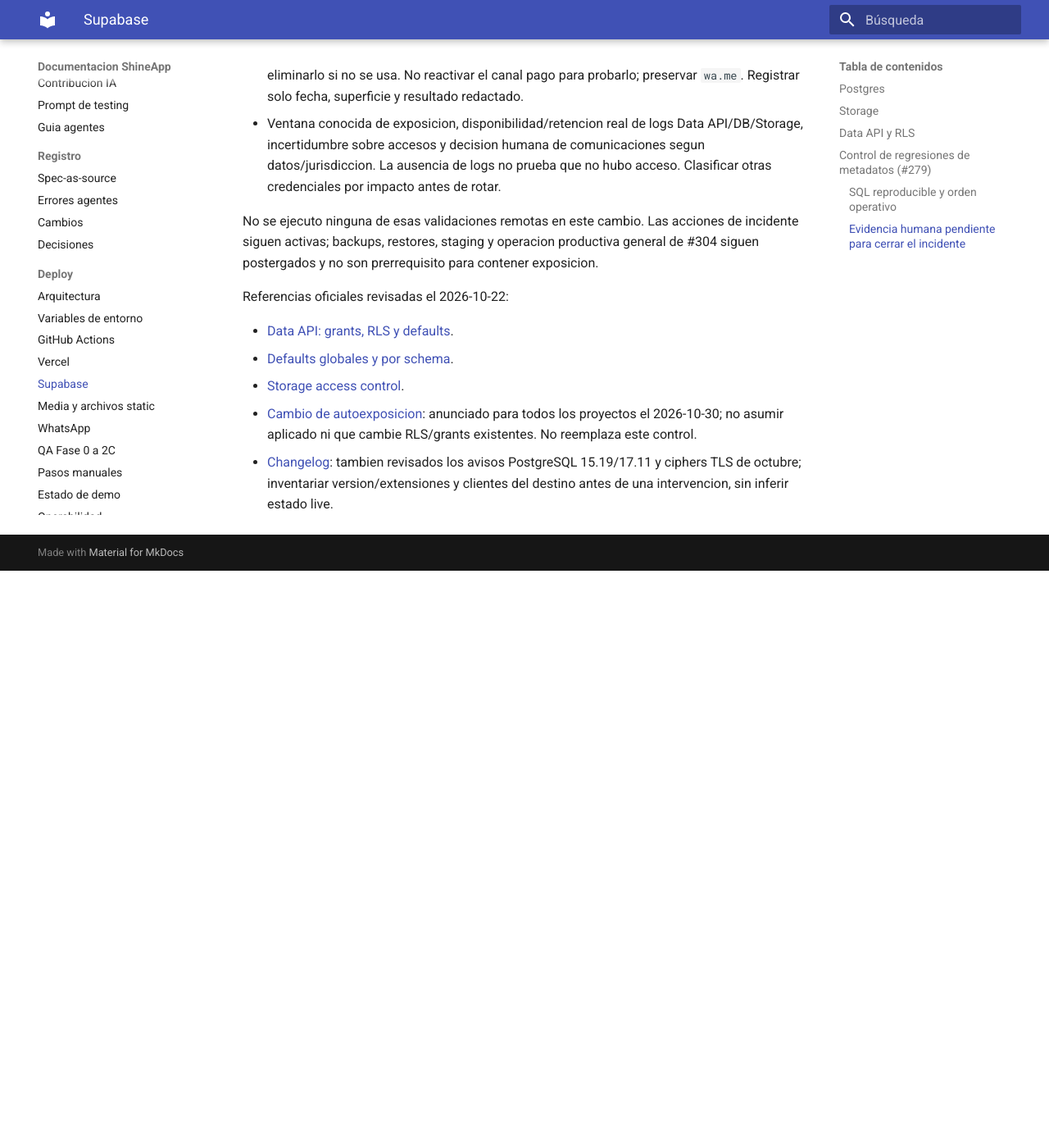
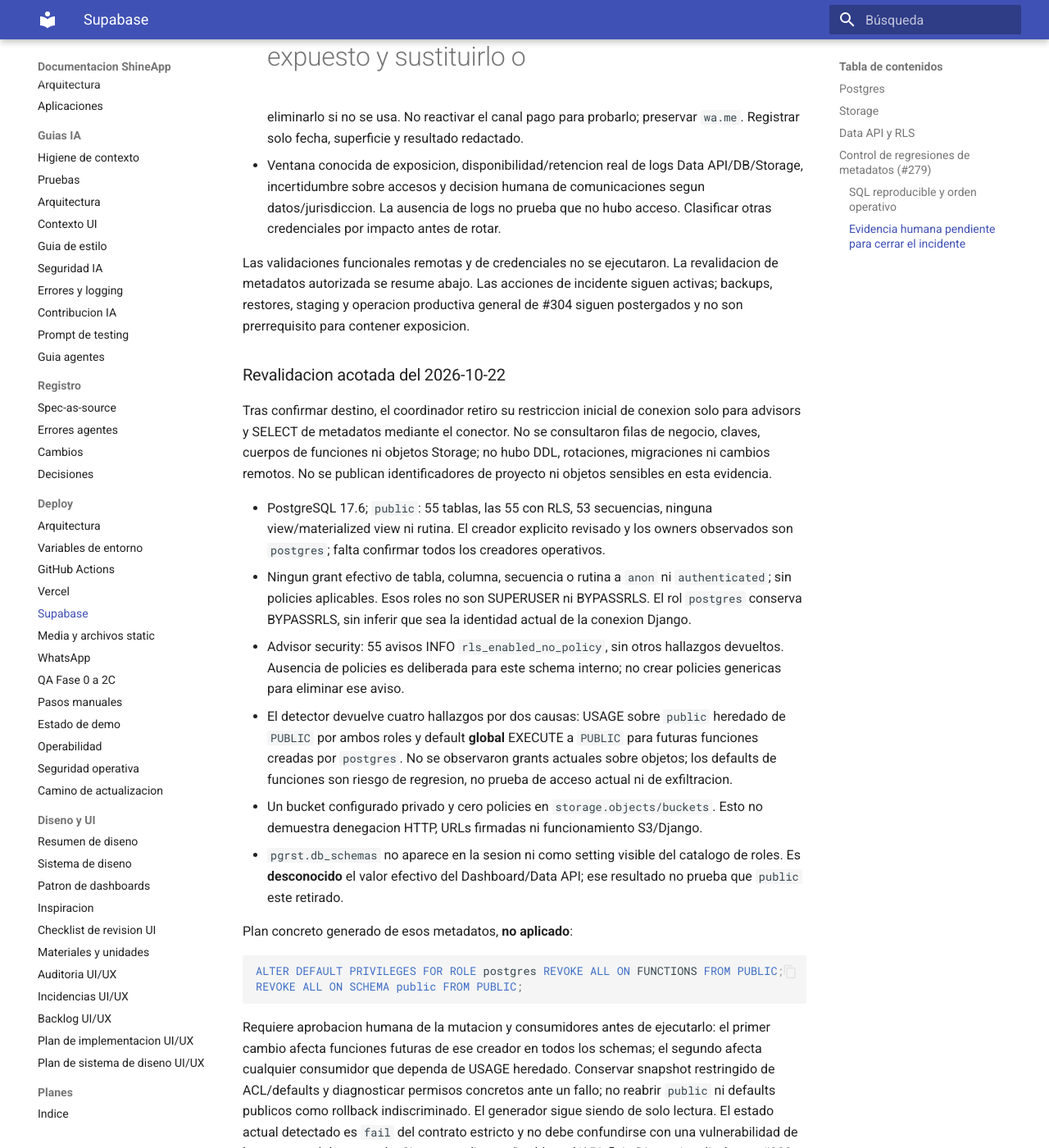
Before and after one commit to juanikitro/ShineApp, an MkDocs documentation site: the page built from docs/deployment/supabase.md, in a window 1280 px wide and 1400 px high, scrolled down 5885 px. Shown: the whole window at 82% size. Built offline with MkDocs 1.6.1 and Material for MkDocs 9.7.7, drawn with Linux system fonts in a browser that asks for light colours; before the commit the page ends 6581 px from its top, so only the background shows below that; some of the changed text lies outside the part shown.

Commit message:
fix(security): align metadata evidence and tests with PostgreSQL 17

````diff
--- a/docs/deployment/supabase.md
+++ b/docs/deployment/supabase.md
@@ -184,7 +184,9 @@
    restaurar credenciales expuestas ni convertir un bucket a publico.
 
 El workflow `Validate`, job `backend`, ejecuta estos tests focalizados contra
-un servicio PostgreSQL 15 desechable sin secretos Supabase. Se prueba una tabla
+un servicio PostgreSQL 17 desechable sin secretos Supabase, alineado con la
+version mayor del destino confirmada por el coordinador. PostgreSQL 15 quedo
+validado en una corrida anterior, como compatibilidad historica. Se prueba una tabla
 nueva que falla por RLS y luego cumple, grants `PUBLIC`/heredados/columnas,
 secuencias, views, funciones y defaults globales/schema; el plan se aplica
 solamente a fixtures sinteticas bajo rollback. Otra prueba intenta escribir
@@ -222,9 +224,56 @@
   comunicaciones segun datos/jurisdiccion. La ausencia de logs no prueba que
   no hubo acceso. Clasificar otras credenciales por impacto antes de rotar.
 
-No se ejecuto ninguna de esas validaciones remotas en este cambio. Las acciones
-de incidente siguen activas; backups, restores, staging y operacion productiva
+Las validaciones funcionales remotas y de credenciales no se ejecutaron. La
+revalidacion de metadatos autorizada se resume abajo. Las acciones de incidente
+siguen activas; backups, restores, staging y operacion productiva
 general de #304 siguen postergados y no son prerrequisito para contener exposicion.
+
+### Revalidacion acotada del 2026-10-22
+
+Tras confirmar destino, el coordinador retiro su restriccion inicial de conexion
+solo para advisors y SELECT de metadatos mediante el conector. No se consultaron
+filas de negocio, claves, cuerpos de funciones ni objetos Storage; no hubo DDL,
+rotaciones, migraciones ni cambios remotos. No se publican identificadores de
+proyecto ni objetos sensibles en esta evidencia.
+
+- PostgreSQL 17.6; `public`: 55 tablas, las 55 con RLS, 53 secuencias, ninguna
+  view/materialized view ni rutina. El creador explicito revisado y los owners
+  observados son `postgres`; falta confirmar todos los creadores operativos.
+- Ningun grant efectivo de tabla, columna, secuencia o rutina a `anon` ni
+  `authenticated`; sin policies aplicables. Esos roles no son SUPERUSER ni
+  BYPASSRLS. El rol `postgres` conserva BYPASSRLS, sin inferir que sea la
+  identidad actual de la conexion Django.
+- Advisor security: 55 avisos INFO `rls_enabled_no_policy`, sin otros hallazgos
+  devueltos. Ausencia de policies es deliberada para este schema interno; no
+  crear policies genericas para eliminar ese aviso.
+- El detector devuelve cuatro hallazgos por dos causas: USAGE sobre `public`
+  heredado de `PUBLIC` por ambos roles y default **global** EXECUTE a `PUBLIC`
+  para futuras funciones creadas por `postgres`. No se observaron grants
+  actuales sobre objetos; los defaults de funciones son riesgo de regresion,
+  no prueba de acceso actual ni de exfiltracion.
+- Un bucket configurado privado y cero policies en `storage.objects/buckets`.
+  Esto no demuestra denegacion HTTP, URLs firmadas ni funcionamiento S3/Django.
+- `pgrst.db_schemas` no aparece en la sesion ni como setting visible del
+  catalogo de roles. Es **desconocido** el valor efectivo del Dashboard/Data API;
+  ese resultado no prueba que `public` este retirado.
+
+Plan concreto generado de esos metadatos, **no aplicado**:
+
+```sql
+ALTER DEFAULT PRIVILEGES FOR ROLE postgres REVOKE ALL ON FUNCTIONS FROM PUBLIC;
+REVOKE ALL ON SCHEMA public FROM PUBLIC;
+```
+
+Requiere aprobacion humana de la mutacion y consumidores antes de ejecutarlo:
+el primer cambio afecta funciones futuras de ese creador en todos los schemas;
+el segundo afecta cualquier consumidor que dependa de USAGE heredado. Conservar
+snapshot restringido de ACL/defaults y diagnosticar permisos concretos ante un
+fallo; no reabrir `public` ni defaults publicos como rollback indiscriminado.
+El generador sigue siendo de solo lectura. El estado actual detectado es
+`fail` del contrato estricto y no debe confundirse con una vulnerabilidad de
+lectura actual demostrada. Siguen pendientes Dashboard/API, flujo Django/media,
+logs y #289 antes del cierre de incidente.
 
 Referencias oficiales revisadas el 2026-10-22:
 
````
Also changed, not shown: docs/registro/cambios/2026-10-22-supabase-metadata-guard.md (+8 -3 lines), 3 other files.
